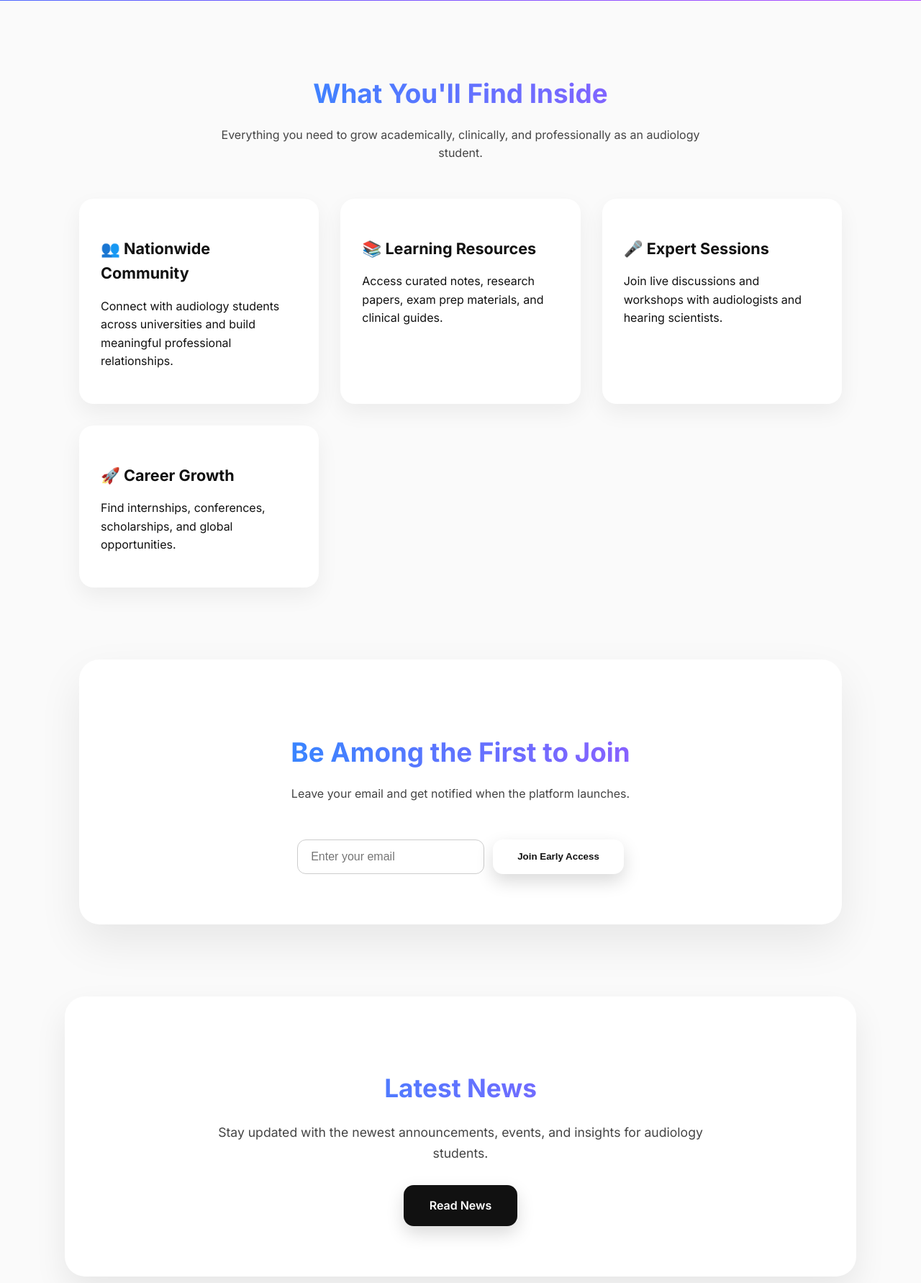
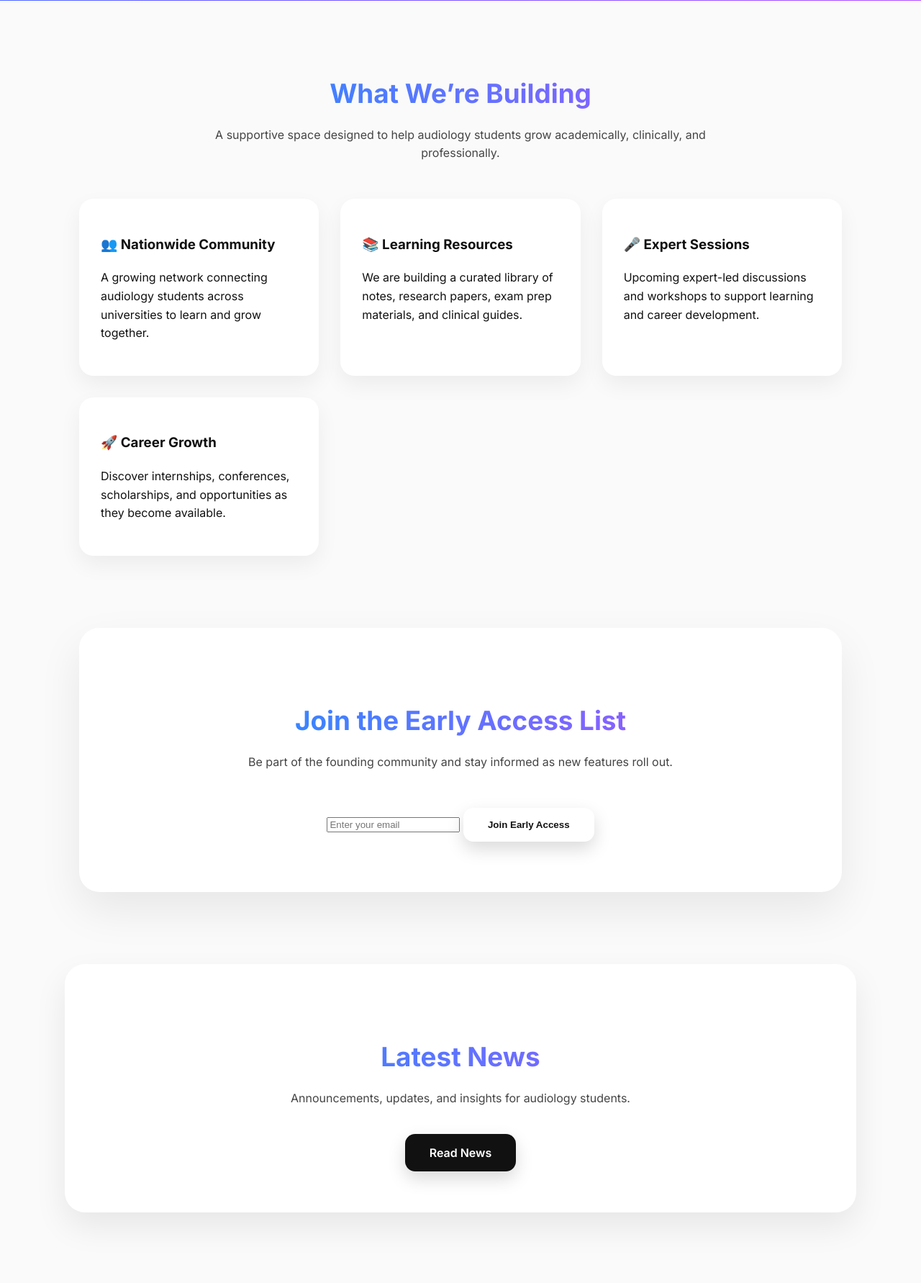
Before and after one commit to adewalemchel-dotcom/flask-cms, a Flask app: page / in a window 1280 px wide. Shown: the part 858-2640 px from the top of the page at 72% size. Run offline with Flask 3, Linux system fonts and the light colour scheme; data that the repository does not hold is empty; some libraries are stand-ins or nearby versions.

Commit message:
Improve trust wording on home and community pages

```diff
--- a/templates/index.html
+++ b/templates/index.html
@@ -42,38 +95,92 @@
     }
 
     /* HERO */
-    .hero { min-height: 100vh; display: flex; align-items: center; justify-content: center; text-align: center; padding: 40px 20px; background: linear-gradient(135deg, var(--primary), var(--secondary), var(--accent)); color: #fff; }
+    .hero {
+      min-height: 100vh;
+      display: flex;
+      align-items: center;
+      justify-content: center;
+      text-align: center;
+      padding: 40px 20px;
+      background: linear-gradient(135deg, var(--primary), var(--secondary), var(--accent));
+      color: #fff;
+    }
     .hero-content { max-width: 800px; }
-    .hero h1 { font-size: clamp(2.2rem, 5vw, 3.4rem); font-weight: 700; margin-bottom: 20px; }
-    .hero p { font-size: 1.2rem; opacity: 0.95; margin-bottom: 35px; }
-    .cta-btn { background: #fff; color: var(--text); padding: 16px 34px; border-radius: 14px; font-weight: 600; text-decoration: none; border: none; cursor: pointer; transition: transform 0.25s ease, box-shadow 0.25s ease; box-shadow: 0 10px 25px rgba(0,0,0,0.15); }
-    .cta-btn:hover { transform: translateY(-3px); box-shadow: 0 15px 35px rgba(0,0,0,0.2); }
+    .hero h1 {
+      font-size: clamp(2.2rem, 5vw, 3.4rem);
+      font-weight: 700;
+      margin-bottom: 20px;
+    }
+    .hero p {
+      font-size: 1.2rem;
+      opacity: 0.95;
+      margin-bottom: 20px;
+    }
+    .cta-btn {
+      background: #fff;
+      color: var(--text);
+      padding: 16px 34px;
+      border-radius: 14px;
+      font-weight: 600;
+      text-decoration: none;
+      border: none;
+      cursor: pointer;
+      box-shadow: 0 10px 25px rgba(0,0,0,0.15);
+    }
 
     /* SECTIONS */
-    .section { max-width: 1100px; margin: 100px auto; padding: 0 20px; }
-    .section h2 { text-align: center; font-size: 2.3rem; font-weight: 700; margin-bottom: 15px; background: linear-gradient(90deg, var(--primary), var(--accent)); -webkit-background-clip: text; color: transparent; }
-    .section p.section-desc { text-align: center; max-width: 700px; margin: 0 auto 50px; color: #444; }
+    .section {
+      max-width: 1100px;
+      margin: 100px auto;
+      padding: 0 20px;
+    }
+    .section h2 {
+      text-align: center;
+      font-size: 2.3rem;
+      font-weight: 700;
+      margin-bottom: 15px;
+      background: linear-gradient(90deg, var(--primary), var(--accent));
+      -webkit-background-clip: text;
+      color: transparent;
+    }
+    .section-desc {
+      text-align: center;
+      max-width: 700px;
+      margin: 0 auto 50px;
+      color: #444;
+    }
 
-    /* FEATURES */
-    .features { display: grid; grid-template-columns: repeat(auto-fit, minmax(260px, 1fr)); gap: 30px; }
-    .card { background: #fff; padding: 30px; border-radius: 20px; box-shadow: 0 12px 30px rgba(0,0,0,0.06); transition: transform 0.3s ease, box-shadow 0.3s ease; }
-    .card:hover { transform: translateY(-6px); box-shadow: 0 20px 45px rgba(0,0,0,0.12); }
-    .card h3 { font-size: 1.35rem; margin-bottom: 10px; }
+    .features {
+      display: grid;
+      grid-template-columns: repeat(auto-fit, minmax(260px, 1fr));
+      gap: 30px;
+    }
+    .card {
+      background: #fff;
+      padding: 30px;
+      border-radius: 20px;
+      box-shadow: 0 12px 30px rgba(0,0,0,0.06);
+    }
 
-    /* WAITLIST */
-    .waitlist { background: #fff; padding: 70px 30px; border-radius: 28px; box-shadow: 0 25px 60px rgba(0,0,0,0.08); text-align: center; }
-    .waitlist form { margin-top: 25px; display: flex; flex-wrap: wrap; justify-content: center; gap: 12px; }
-    .waitlist input { padding: 14px 18px; border-radius: 12px; border: 1px solid #ccc; width: 260px; font-size: 1rem; }
+    .waitlist {
+      background: #fff;
+      padding: 70px 30px;
+      border-radius: 28px;
+      box-shadow: 0 25px 60px rgba(0,0,0,0.08);
+      text-align: center;
+    }
 
-    /* FOOTER */
-    footer { text-align: center; padding: 40px 20px 30px; font-size: 0.9rem; color: #666; }
-
-    @media (max-width: 600px) { .hero p { font-size: 1.05rem; } }
+    footer {
+      text-align: center;
+      padding: 40px 20px 30px;
+      font-size: 0.9rem;
+      color: #666;
+    }
   </style>
 </head>
+
 <body>
 
-  <!-- NAVIGATION BAR -->
 <nav class="navbar">
   <div class="nav-container">
     <div class="logo">
@@ -94,78 +201,94 @@
   </div>
 </nav>
 
-  <!-- HERO -->
 <header class="hero fade-in">
   <div class="hero-content">
-      <h1>Connecting the Next Generation of Hearing Experts</h1>
-      <p>A nationwide community empowering Audiology students in Nigeria through collaboration, shared knowledge, and real career opportunities.</p>
+    <h1>A Growing Network for the Next Generation of Hearing Experts</h1>
+    <p>
+      A nationwide initiative supporting audiology students in Nigeria
+      through shared knowledge, connection, and opportunity.
+    </p>
+
+    <p style="background:rgba(255,255,255,0.15); padding:12px 18px; border-radius:10px; font-size:0.95rem; max-width:600px; margin:20px auto;">
+      <strong>Early Access:</strong>
+      The Audiology Students Network is currently in early access.
+      Features will roll out in phases as the community grows.
+    </p>
+
     <a href="#waitlist" class="cta-btn">Join Early Access</a>
-      <p><strong>{{ total_members }}</strong> students have already joined the network.</p>
+    <p><strong>{{ total_members }}</strong> students have already joined.</p>
   </div>
 </header>
 
-  <!-- FEATURES -->
 <section class="section fade-in">
-    <h2>What You'll Find Inside</h2>
-    <p class="section-desc">Everything you need to grow academically, clinically, and professionally as an audiology student.</p>
+  <h2>What We’re Building</h2>
+  <p class="section-desc">
+    A supportive space designed to help audiology students grow academically,
+    clinically, and professionally.
+  </p>
+
   <div class="features">
     <div class="card">
       <h3>👥 Nationwide Community</h3>
-        <p>Connect with audiology students across universities and build meaningful professional relationships.</p>
+      <p>
+        A growing network connecting audiology students across universities
+        to learn and grow together.
+      </p>
     </div>
+
     <div class="card">
       <h3>📚 Learning Resources</h3>
-        <p>Access curated notes, research papers, exam prep materials, and clinical guides.</p>
+      <p>
+        We are building a curated library of notes, research papers,
+        exam prep materials, and clinical guides.
+      </p>
     </div>
+
     <div class="card">
       <h3>🎤 Expert Sessions</h3>
-        <p>Join live discussions and workshops with audiologists and hearing scientists.</p>
+      <p>
+        Upcoming expert-led discussions and workshops to support learning
+        and career development.
+      </p>
     </div>
+
     <div class="card">
       <h3>🚀 Career Growth</h3>
-        <p>Find internships, conferences, scholarships, and global opportunities.</p>
+      <p>
+        Discover internships, conferences, scholarships, and opportunities
+        as they become available.
+      </p>
     </div>
   </div>
 </section>
 
-  <!-- WAITLIST -->
 <section id="waitlist" class="section fade-in">
   <div class="waitlist">
-    <h2>Be Among the First to Join</h2>
-    <p class="section-desc">Leave your email and get notified when the platform launches.</p>
+    <h2>Join the Early Access List</h2>
+    <p class="section-desc">
+      Be part of the founding community and stay informed as new features roll out.
+    </p>
 
-    <!-- NEW FORM -->
-    <form action="/join" method="POST" style="margin-top:25px; display:flex; flex-wrap:wrap; justify-content:center; gap:12px;">
-      <input type="email" name="email" placeholder="Enter your email" required style="padding:14px 18px; border-radius:12px; border:1px solid #ccc; width:260px; font-size:1rem;">
+    <form action="/join" method="POST">
+      <input type="email" name="email" placeholder="Enter your email" required>
       <button type="submit" class="cta-btn">Join Early Access</button>
     </form>
-
   </div>
 </section>
 
-  <body>
-
-  <!-- News Section -->
-<section class="home-news section fade-in" style="background:#fff; padding:70px 20px; border-radius:28px; box-shadow:0 20px 45px rgba(0,0,0,0.08); text-align:center; max-width:1100px; margin:50px auto;">
-  <h2 style="font-size:2.2rem; font-weight:700; margin-bottom:20px; background:linear-gradient(90deg,#0d99ff,#b34dff); -webkit-background-clip:text; color:transparent;">
-    Latest News
-  </h2>
-  <p style="color:#444; font-size:1.1rem; max-width:700px; margin:0 auto 30px;">
-    Stay updated with the newest announcements, events, and insights for audiology students.
+<section class="section fade-in" style="background:#fff; padding:70px 20px; border-radius:28px; box-shadow:0 20px 45px rgba(0,0,0,0.08); text-align:center;">
+  <h2>Latest News</h2>
+  <p class="section-desc">
+    Announcements, updates, and insights for audiology students.
   </p>
-  <a href="news.html" class="cta-btn" style="display:inline-block; padding:16px 36px; background:#111; color:#fff; border-radius:14px; font-weight:600; text-decoration:none; box-shadow:0 10px 25px rgba(0,0,0,0.15); transition:transform 0.25s ease, box-shadow 0.25s ease;">
-    Read News
-  </a>
+  <a href="/news" class="cta-btn" style="background:#111; color:#fff;">Read News</a>
 </section>
 
-  <!-- FOOTER -->
 <footer>
   Audiology Students Network © 2025 · Built for future hearing experts
 </footer>
 
-  <!-- JS -->
 <script>
-    // Fade-in sections
   const faders = document.querySelectorAll('.fade-in');
   const observer = new IntersectionObserver(entries => {
     entries.forEach(entry => {
```
Also changed, not shown: other parts of templates/index.html (+66 -14 lines), templates/community.html (+220 -54 lines). Lines whose indentation alone changed are shown as unchanged.
